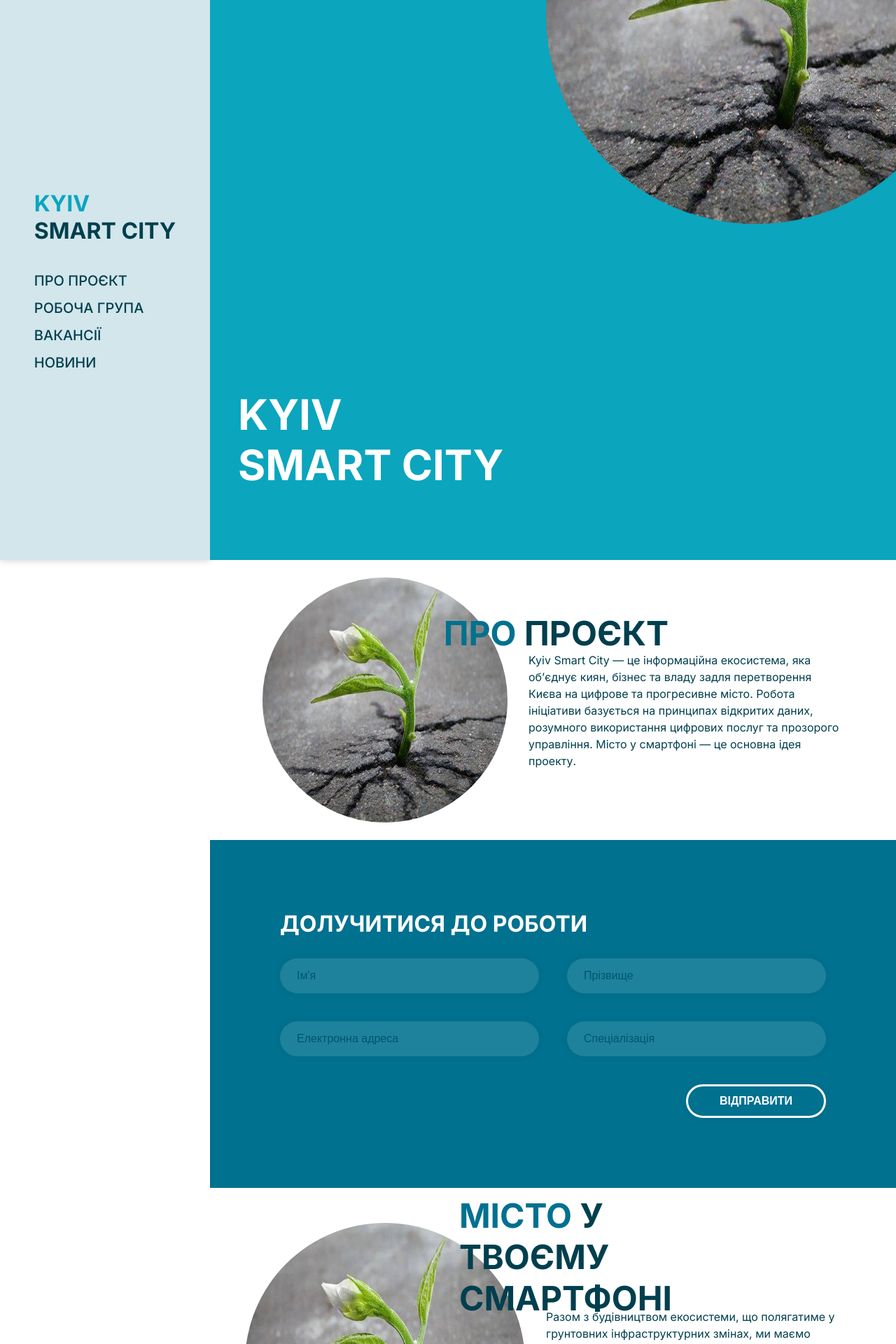
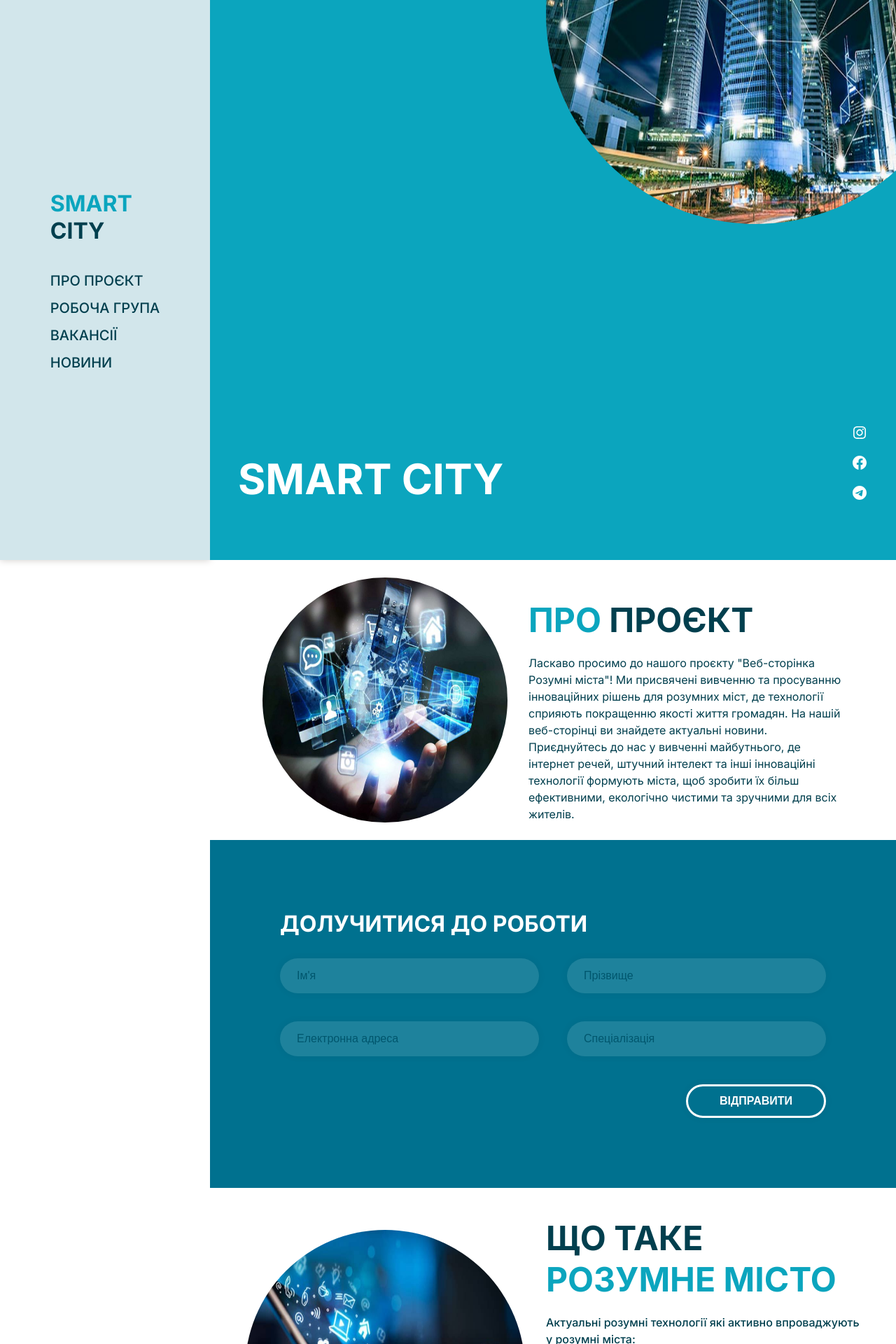
Before and after one commit to futurezayka/smartcity, a Django app: page / in a window 1280 px wide. Shown: the top 1920 px of the page at 70% size. Run offline with Django 5.2, Linux system fonts and the light colour scheme; tables that the repository leaves empty hold one stand-in row (values such as "Sample post"); grey boxes marked "Sample" are stand-in pictures.

Commit message:
static images added

```diff
--- a/static/css/style.css
+++ b/static/css/style.css
@@ -70,10 +70,23 @@
     height: 100vh;
     background-color: #0BA5BE;
     position: relative;
-    padding: 100px 40px;
+    padding: 80px 40px;
     display: flex;
     align-items: flex-end;
+    justify-content: space-between;
     overflow: hidden;
+}
+
+.hero-section ul {
+    list-style: none;
+    display: flex;
+    flex-direction: column;
+    align-items: center;
+    gap: 15px;
+}
+
+.hero-section ul img:hover {
+    box-shadow: 0px 0px 10px #CFCBC8;
 }
 
 .hero-title {
@@ -103,6 +116,7 @@
 
 .city-section {
     height: 500px;
+    align-items: flex-end;
 }
 
 .about-title, .city-title {
@@ -110,22 +124,11 @@
     text-transform: uppercase;
     font-weight: 700;
     color: #013F4E;
-    position: absolute;
-    top: 50px;
-    right: -230px;
-}
-
-.city-title {
-    top: -40px;
-    right: -210px;
+   margin-bottom: 20px;
 }
 
 .about-title span, .city-title span {
-    color: #00718F;
-}
-
-.about-img-box, .city-img-box{
-    position: relative;
+    color: #0BA5BE;
 }
 
 .about-img {
@@ -138,6 +141,16 @@
     width: 400px;
     height: 400px;
     border-radius: 50%;
+}
+
+.city-text {
+    margin-bottom: 15px;
+    font-weight: 500;
+}
+
+.city-text-box ul li {
+    margin-top: 8px;
+    font-size: 14px;
 }
 
 .about-text-box {
@@ -270,6 +283,7 @@
     padding: 30px;
     box-shadow: 0px 0px 10px #96c5d1;
     cursor: pointer;
+    position: relative;
 }
 
 .vacancy-card:hover {
@@ -286,11 +300,13 @@
     text-transform: uppercase;
     color: #013F4E;
     margin-bottom: 20px;
+    word-wrap: break-word;
 }
 
 .vacancy-card p {
     font-size: 14px;
     color: #013F4E;
+    word-wrap: break-word;
 }
 
 .vacancy-card img {
@@ -349,9 +365,14 @@
     margin-bottom: 5px;
 }
 
+.news-card p {
+    word-wrap: break-word;
+}
+
 .news-card h2 {
     font-size: 24px;
     margin-bottom: 15px;
+    word-wrap: break-word;
 }
 
 .news-card h2:hover {
@@ -479,3 +500,11 @@
 .modal input:focus::placeholder {
     color: transparent;
 }
+
+.arrow {
+    position: absolute;
+    bottom: 10px;
+    right: 10px;
+    width: 15px;
+    height: 15px;
+}
--- a/templates/index.html
+++ b/templates/index.html
@@ -4,9 +4,10 @@
 <head>
     <meta charset="UTF-8">
     <title>Kyiv SmartCity</title>
+    <link rel="icon" href="../static/img/navigation.svg" type="image/x-icon">
 
-    <link rel="stylesheet" type="text/css" href="{% static 'css/style.css'%}">
-<!--    <link rel="stylesheet" type="text/css" href="../static/css/style.css">-->
+<!--    <link rel="stylesheet" type="text/css" href="{% static 'css/style.css'%}">-->
+    <link rel="stylesheet" type="text/css" href="../static/css/style.css">
     <link rel="preconnect" href="https://fonts.googleapis.com">
     <link rel="preconnect" href="https://fonts.gstatic.com" crossorigin>
     <link href="https://fonts.googleapis.com/css2?family=Inter:wght@400;500;600;700&display=swap" rel="stylesheet">
@@ -17,8 +18,7 @@
     <div class="sidebar">
         <div class="sidebar-content">
             <h2 class="sidebar-title">
-                <span>Kyiv</span> <br>
-                smart city</h2>
+                <span>smart</span><br> city</h2>
             <ul class="sidebar-links">
                 <a href="#about">про проєкт</a>
                 <a href="#resume">робоча група</a>
@@ -29,21 +29,26 @@
     </div>
     <main class="main-content">
         <section class="hero-section">
-            <h2 class="hero-title">Kyiv <br>
+            <h2 class="hero-title">
                 <span>smart city</span></h2>
-            <img class="hero-img" src="{% static 'img/photo_5458760346836784154_x.jpg'%}">
+            <img class="hero-img" src="{% static 'img/191126_005.jpg'%}">
+            <ul>
+                <li><a href="#"><img src="{% static 'img/instagram.svg'%}" alt=""></a></li>
+                <li><a href="#"><img src="{% static 'img/facebook.svg'%}" alt=""></a></li>
+                <li><a href="#"><img src="{% static 'img/telegram.svg'%}" alt=""></a></li>
+            </ul>
         </section>
         <section class="about-section" id="about">
                 <div class="about-img-box">
-                    <img class="about-img" src="{% static 'img/photo_5458760346836784154_x.jpg'%}">
-                    <h2 class="about-title"><span>про</span> проєкт</h2>
+                    <img class="about-img" src="{% static 'img/baran.jpg'%}">
                 </div>
                 <div class="about-text-box">
-                    <p class="about-text">Kyiv Smart City — це інформаційна екосистема, яка об’єднує киян, бізнес та
-                        владу задля перетворення
-                        Києва на цифрове та прогресивне місто. Робота ініціативи базується на принципах відкритих даних,
-                        розумного використання цифрових послуг та прозорого управління. Місто у смартфоні — це основна ідея
-                        проекту.</p>
+                    <h2 class="about-title"><span>про</span> проєкт</h2>
+                    <p class="about-text">Ласкаво просимо до нашого проєкту "Веб-сторінка Розумні міста"!
+                        Ми присвячені вивченню та просуванню інноваційних рішень для розумних міст, де технології сприяють
+                        покращенню якості життя громадян. На нашій веб-сторінці ви знайдете актуальні новини. Приєднуйтесь до нас
+                        у вивченні майбутнього, де інтернет речей, штучний інтелект та інші інноваційні технології формують міста,
+                        щоб зробити їх більш ефективними, екологічно чистими та зручними для всіх жителів.</p>
                 </div>
         </section>
         <section class="resume-section" id="resume">
@@ -61,15 +66,23 @@
         </section>
         <section class="city-section">
                 <div class="city-img-box">
-                    <img class="city-img" src="{% static 'img/photo_5458760346836784154_x.jpg'%}">
-                    <h2 class="city-title"><span>місто</span> у <br>твоєму <br>смартфоні</h2>
+                    <img class="city-img" src="{% static 'img/city.jpg'%}">
                 </div>
                 <div class="city-text-box">
-                    <p class="city-text">Разом з будівництвом екосистеми, що полягатиме
-                        у грунтовних інфраструктурних змінах, ми маємо забезпечити максимальну зручність у отриманні
-                        киянами послуг. Все це можливо реалізувати за допомогою сучасних інформаційних технологій.
-                        Комунікація з владою, отримання адміністративних послуг, інформація про транспорт, участь у житті міста — все це і
-                        багато іншого буде у смартфоні кожного киянина.</p>
+                    <h2 class="city-title">Що таке <br> <span>розумне місто</span></h2>
+                    <p class="city-text">Актуальні розумні технології які активно впроваджують у розумні міста:</p>
+                    <ul>
+                        <li>Системи "розумного" освітлення</li>
+                        <li>Електронні системи оплати громадського транспорту</li>
+                        <li>Системи відокремлення та переробки сміття</li>
+                        <li>Мережі "розумних" камер для безпеки</li>
+                        <li>Електронні інформаційні дошки</li>
+                        <li>Мережі бездротового інтернету (Wi-Fi)</li>
+                        <li>Системи екологічного моніторингу</li>
+                        <li>Електричні транспортні засоби та зарядні станції</li>
+                        <li>Мобільні додатки для
+                            системи керування водоспоживанням</li>
+                    </ul>
                 </div>
         </section>
         <section class="vacancy-section" id="vacancy">
@@ -84,6 +97,7 @@
                             <img src="{{ vacancy.image.url }}" alt="">
                             <h2>{{ vacancy.title }}</h2>
                             <p>{{ vacancy.content }}</p>
+                            <img class="arrow" src="{% static 'img/rigth.svg'%}">
                         </div>
                     {% endfor %}
             </div>
@@ -127,6 +141,7 @@
                             <p class="date">{{ new.date }}</p>
                             <h2>{{ new.title }}</h2>
                             <p>{{ new.content }}</p>
+                            <img class="arrow" src="{% static 'img/rigth.svg'%}">
                         </div>
 
                 {% endfor %}
@@ -135,9 +150,9 @@
 
         </section>
         <footer>
-            <img src="{% static 'img/photo_5458760346836784154_x.jpg'%}">
+            <img src="{% static 'img/circle.svg'%}">
             <p>+38(094)9632485</p>
-            <p>office@smartcity.kyiv.ua</p>
+            <p>office@smartcity.ua</p>
             <p>м.Київ, бул.Шевченка,12, оф.501</p>
         </footer>
     </main>
```
Also changed, not shown: static/img/191126_005.jpg (added), static/img/baran.jpg (added), static/img/circle.svg (added), static/img/city.jpg (added), static/img/facebook.svg (added), static/img/instagram.svg (added), static/img/navigation.svg (added), static/img/right.svg (added), static/img/telegram.svg (added).
